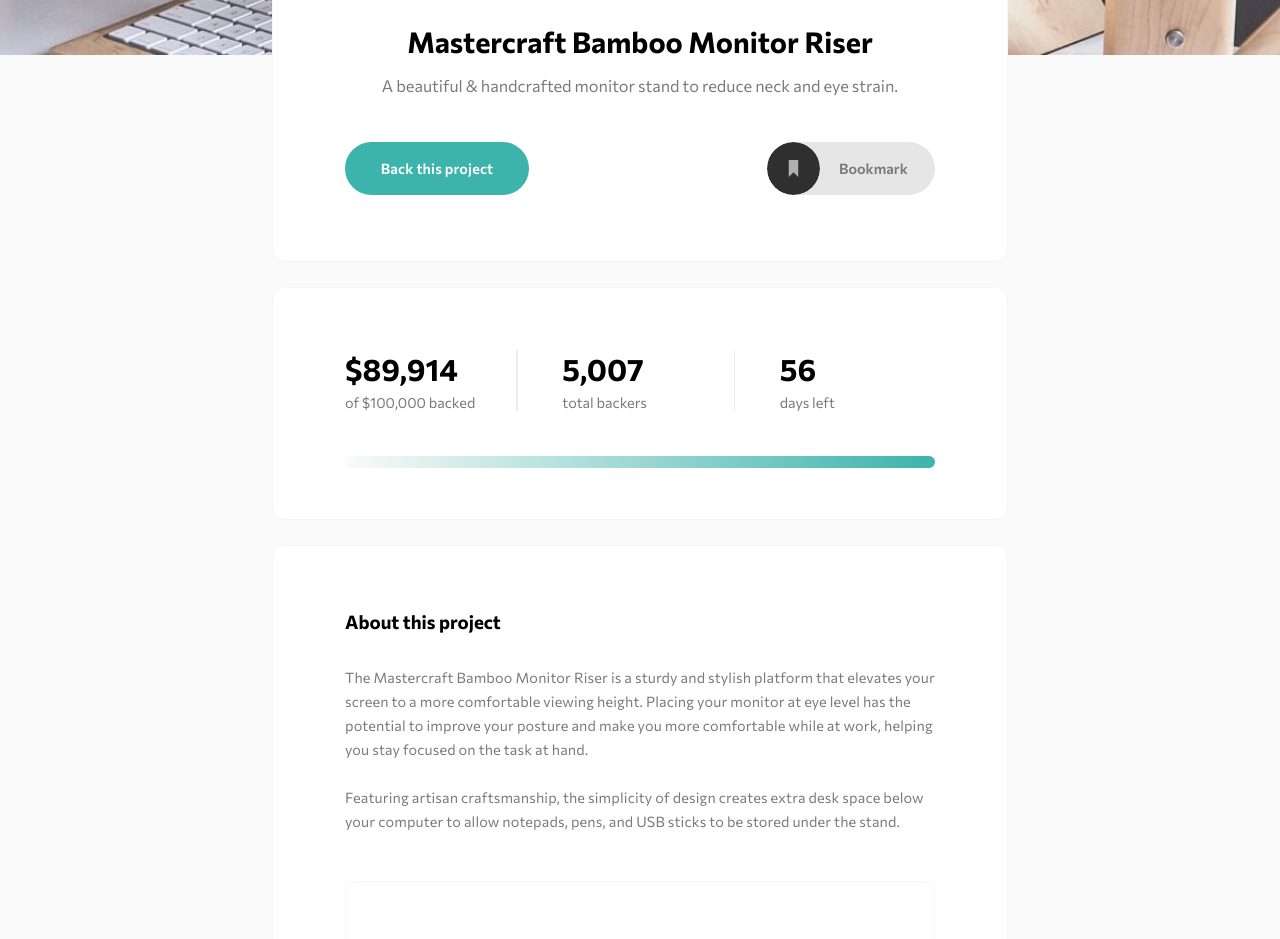
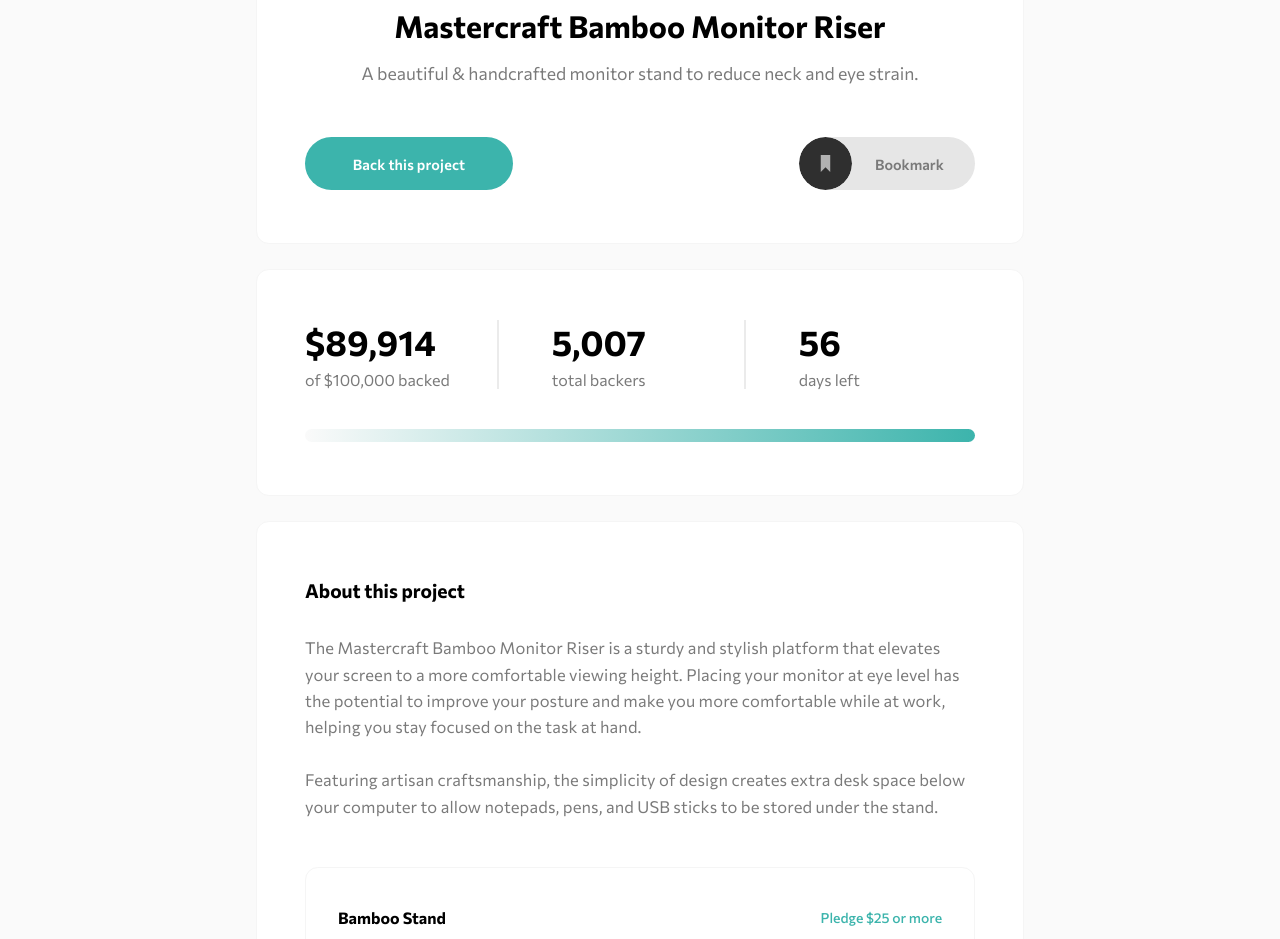
Before and after one commit to 0-BSCode/crowdfunding-product-page, a React (Create React App) app: page / in a window 1280 px wide. Shown: the part 380-1319 px from the top of the page. Built offline with nearby package versions, Linux system fonts and the light colour scheme.

Commit message:
Resized layout for title and progress cards

```diff
--- a/src/App.js
+++ b/src/App.js
@@ -12,8 +12,8 @@
       <Main />
       <Footer />
       {/* <div className="overlay"></div> */}
-      <Support />
-      <Thanks />
+      {/* <Support />
+      <Thanks /> */}
     </div>
   );
 }
--- a/src/assets/styles/styles.css
+++ b/src/assets/styles/styles.css
@@ -67,7 +67,7 @@
   position: relative;
   background-image: url("../images/image-hero-desktop.jpg");
   background-repeat: no-repeat;
-  background-size: cover;
+  background-size: contain;
   background-position: top center;
 }
 .header__navbar {
@@ -101,9 +101,10 @@
 /*----- MAIN CARDS -----*/
 .container {
   position: relative;
-  width: 46rem;
+  width: 48rem;
+  height: 119rem;
   margin: 0 auto;
-  top: -6rem;
+  top: -14rem;
   display: grid;
   grid-template-rows: 1.3fr 1fr 5.7fr;
   grid-row-gap: 1.56rem;
@@ -119,7 +120,7 @@
 .title {
   display: grid;
   place-items: center;
-  padding: 3rem 4.5rem;
+  padding: 2.5rem 3rem 2rem 3rem;
 }
 .title__logo {
   position: absolute;
@@ -127,11 +128,11 @@
 }
 .title__heading {
   font-family: CommissionerB;
-  font-size: 1.8rem;
+  font-size: 1.9rem;
 }
 .title__subheading {
   align-self: start;
-  font-size: 1.02rem;
+  font-size: 1.1rem;
   color: #7a7a7a;
 }
 .title__btn-list {
@@ -145,7 +146,7 @@
 }
 .title__btn {
   height: 3.3rem;
-  width: 11.5rem;
+  width: 13rem;
   border: none;
   border-radius: 2rem;
   background-color: #3cb4ac;
@@ -163,7 +164,7 @@
   display: inline-block;
   position: relative;
   height: 3.3rem;
-  width: 10.5rem;
+  width: 11rem;
 }
 .title__bookmark input {
   display: none;
@@ -213,7 +214,7 @@
 .progress {
   display: grid;
   place-items: center;
-  padding: 3rem 4.5rem;
+  padding: 2rem 3rem;
 }
 .progress__stats {
   width: 100%;
@@ -225,11 +226,11 @@
 }
 .progress__stat-head {
   font-family: CommissionerB;
-  font-size: 1.9rem;
+  font-size: 2.2rem;
 }
 .progress__stat-subtitle {
   color: #7a7a7a;
-  font-size: 0.9rem;
+  font-size: 1rem;
   margin-top: 0.4rem;
 }
 .progress__vline {
@@ -240,7 +241,7 @@
   margin-left: 1rem;
 }
 .progress__tracker {
-  align-self: end;
+  align-self: center;
   width: 100%;
 }
 .progress__slider {
@@ -260,15 +261,16 @@
 
 /* ABOUT CARD */
 .about {
-  padding: 4rem 4.5rem;
+  padding: 3.5rem 3rem;
 }
 .about__heading {
   font-family: CommissionerB;
+  font-size: 1.2rem;
 }
 .about__description {
   color: #7a7a7a;
-  font-size: 0.9rem;
-  line-height: 1.5rem;
+  font-size: 1.03rem;
+  line-height: 1.65rem;
   letter-spacing: 0.01rem;
   margin-top: 2rem;
   margin-bottom: 3rem;
@@ -284,8 +286,7 @@
 .reward {
   border: 0.1rem solid whitesmoke;
   border-radius: 0.8rem;
-  padding: 0 2rem;
-  padding-top: 3.5rem;
+  padding: 2.5rem 2rem;
   position: relative;
 }
 .reward--out::after {
--- a/src/assets/styles/styles.scss
+++ b/src/assets/styles/styles.scss
@@ -35,7 +35,7 @@
     position: relative;
     background-image: url("../images/image-hero-desktop.jpg");
     background-repeat: no-repeat;
-    background-size: cover;
+    background-size: contain;
     background-position: top center;
 
     &__navbar {
@@ -76,9 +76,10 @@
 
 .container {
     position: relative;
-    width: 46rem;
+    width: 48rem;
+    height: 119rem;
     margin: 0 auto;
-    top: -6rem;
+    top: -14rem;
     display: grid;
     grid-template-rows: 1.3fr 1fr 5.7fr;
     grid-row-gap: 1.56rem;
@@ -95,8 +96,7 @@
 .title {
     display: grid;
     place-items: center;
-    padding: 3rem 4.5rem;
-
+    padding: 2.5rem 3rem 2rem 3rem;
 
     &__logo {
         position: absolute;
@@ -105,12 +105,12 @@
 
     &__heading {
         font-family: CommissionerB;
-        font-size: 1.8rem;
+        font-size: 1.9rem;
     }
 
     &__subheading {
         align-self: start;
-        font-size: 1.02rem;
+        font-size: 1.1rem;
         color: colors.$dark-gray;
     }
 
@@ -127,7 +127,7 @@
 
     &__btn {
         height: 3.3rem;
-        width: 11.5rem;
+        width: 13rem;
         border: none;
         border-radius: 2rem;
         background-color: #3cb4ac;
@@ -147,7 +147,7 @@
         display: inline-block;
         position: relative;
         height: 3.3rem;
-        width: 10.5rem;
+        width: 11rem;
 
         & input {
             display: none;
@@ -205,7 +205,7 @@
 .progress {
     display: grid;
     place-items: center;
-    padding: 3rem 4.5rem;
+    padding: 2rem 3rem;
 
     &__stats {
         width: 100%;
@@ -219,12 +219,12 @@
 
     &__stat-head {
         font-family: CommissionerB;
-        font-size: 1.9rem;
+        font-size: 2.2rem;
     }
 
     &__stat-subtitle {
         color: colors.$dark-gray;
-        font-size: 0.9rem;
+        font-size: 1rem;
         margin-top: 0.4rem;
     }
 
@@ -237,7 +237,7 @@
     }
 
     &__tracker {
-        align-self: end;
+        align-self: center;
         width: 100%;
     }
 
@@ -259,16 +259,17 @@
 
 /* ABOUT CARD */
 .about {
-    padding: 4rem 4.5rem;
+    padding: 3.5rem 3rem;
 
     &__heading {
         font-family: CommissionerB;
+        font-size: 1.2rem;
     }
 
     &__description {
         color: colors.$dark-gray;
-        font-size: 0.9rem;
-        line-height: 1.5rem;
+        font-size: 1.03rem;
+        line-height: 1.65rem;
         letter-spacing: 0.01rem;
         margin-top: 2rem;
         margin-bottom: 3rem;
@@ -286,8 +287,7 @@
 .reward {
     border: 0.1rem solid hsl(0,0,96%);
     border-radius: 0.8rem;
-    padding: 0 2rem;
-    padding-top: 3.5rem;
+    padding: 2.5rem 2rem;
     position: relative;
 
     &--out {
```
Also changed, not shown: 1 other file (tests, documents, lock files or other folders).
